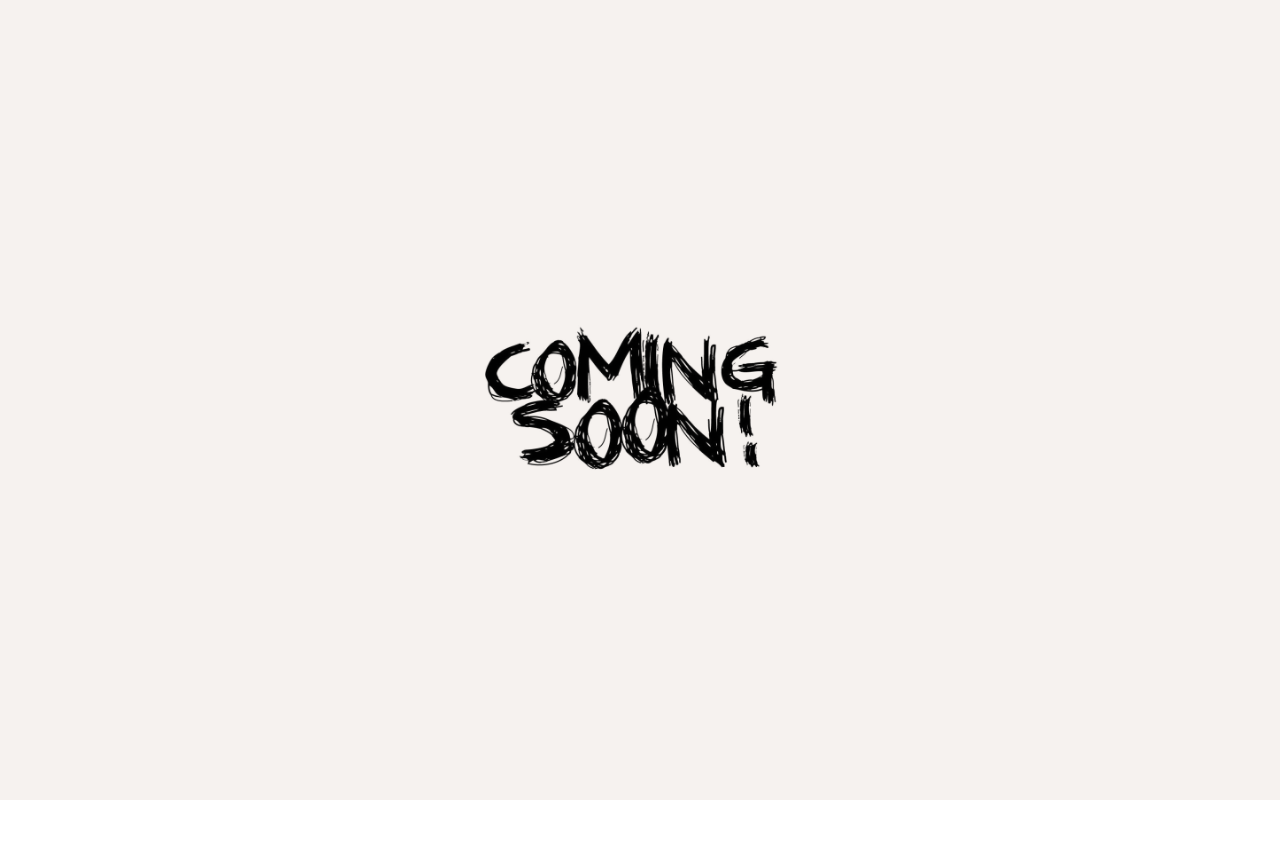
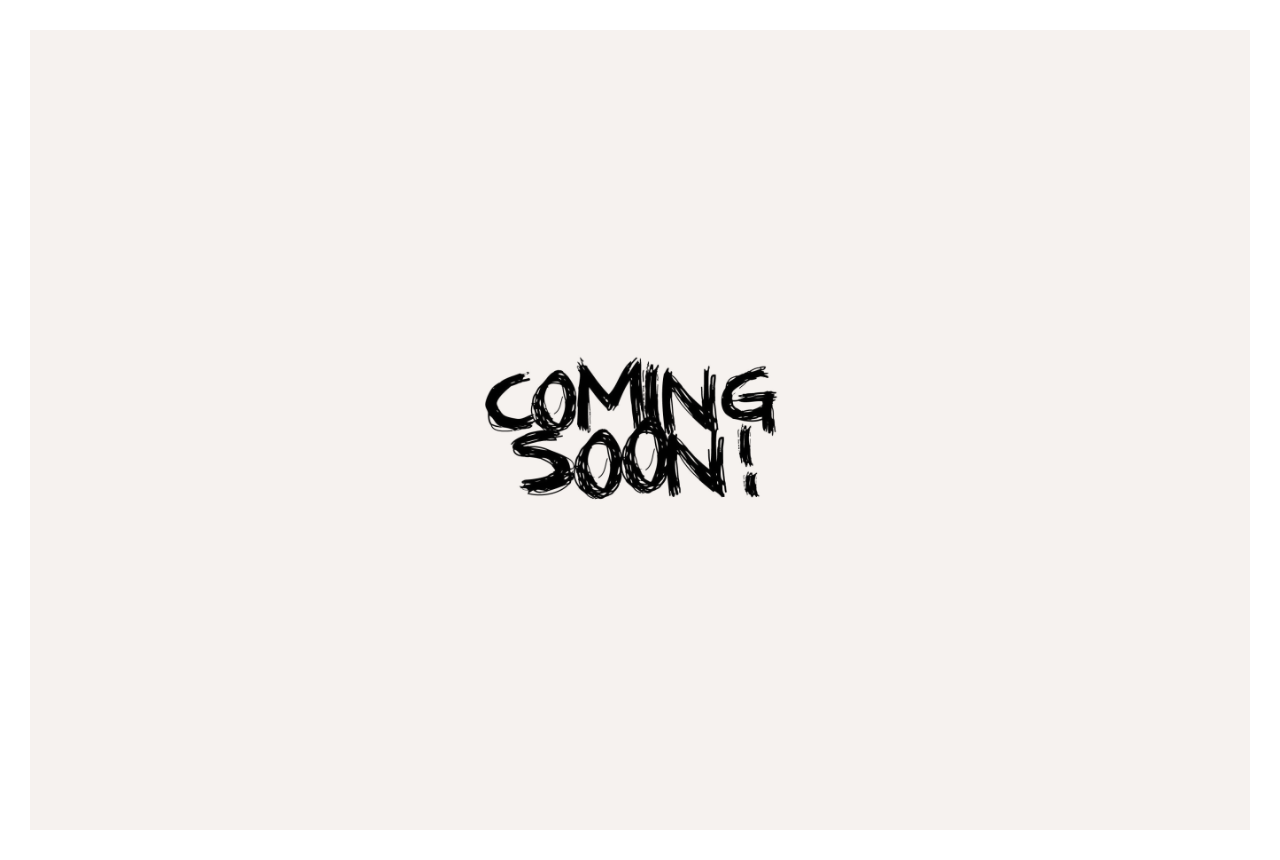
Before and after one commit to mirayatech/react-portfolio, a React (Vite) app: page / in a window 1280 px wide. Before the commit the page ends 800 px from the top, so only its background shows below. Built offline with nearby package versions, Linux system fonts and the light colour scheme.

Commit message:
style: implement dark and light mode colors in global styling

```diff
--- a/src/styles/global.css
+++ b/src/styles/global.css
@@ -1,7 +1,31 @@
+:root {
+  /* Common */
+  --white: #fff;
+  --toggleBorder: #999999;
+
+  /* Light Mode */
+  --light-mode-body: #f9fafb;
+  --light-mode-black: #1d1d1d;
+  --light-mode-badge: #eaeaea;
+  --light-mode-darkGrey: #4444;
+  --light-mode-lightGrey: #6666;
+
+  /* Dark Mode */
+  --dark-mode-body: #181818;
+  --dark-mode-badge: #444444;
+  --dark-mode-darkGrey: #3333;
+  --dark-mode-lightGrey: #888888;
+}
+
 * {
   margin: 0;
   margin: 0;
   box-sizing: border-box;
+}
+
+html,
+body {
+  padding: 15px;
 }
 
 button {
@@ -11,3 +35,17 @@ button {
 a {
   text-decoration: none;
 }
+
+body {
+  background: var(--body);
+  scroll-behavior: smooth;
+  transition: background 0.3s ease-in-out, color 0.6s ease-in-out;
+}
+
+body.light {
+  --body: var(--light-mode-body);
+}
+
+body.dark {
+  --body: var(--dark-mode-body);
+}
```
